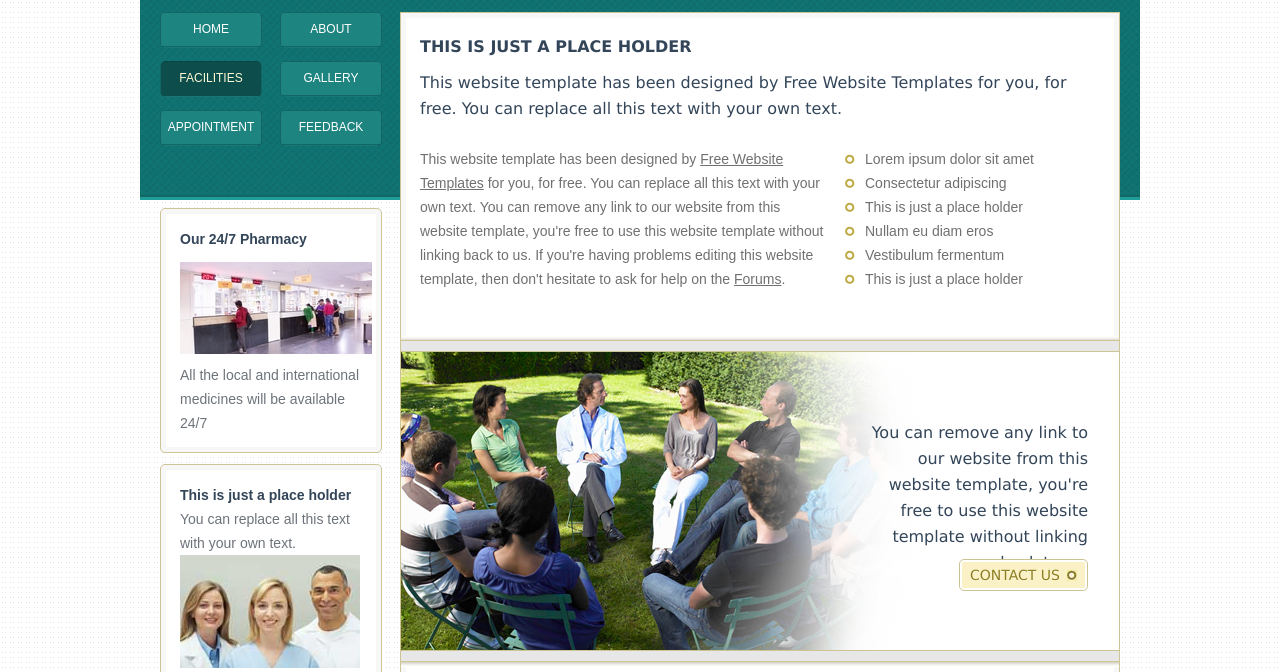
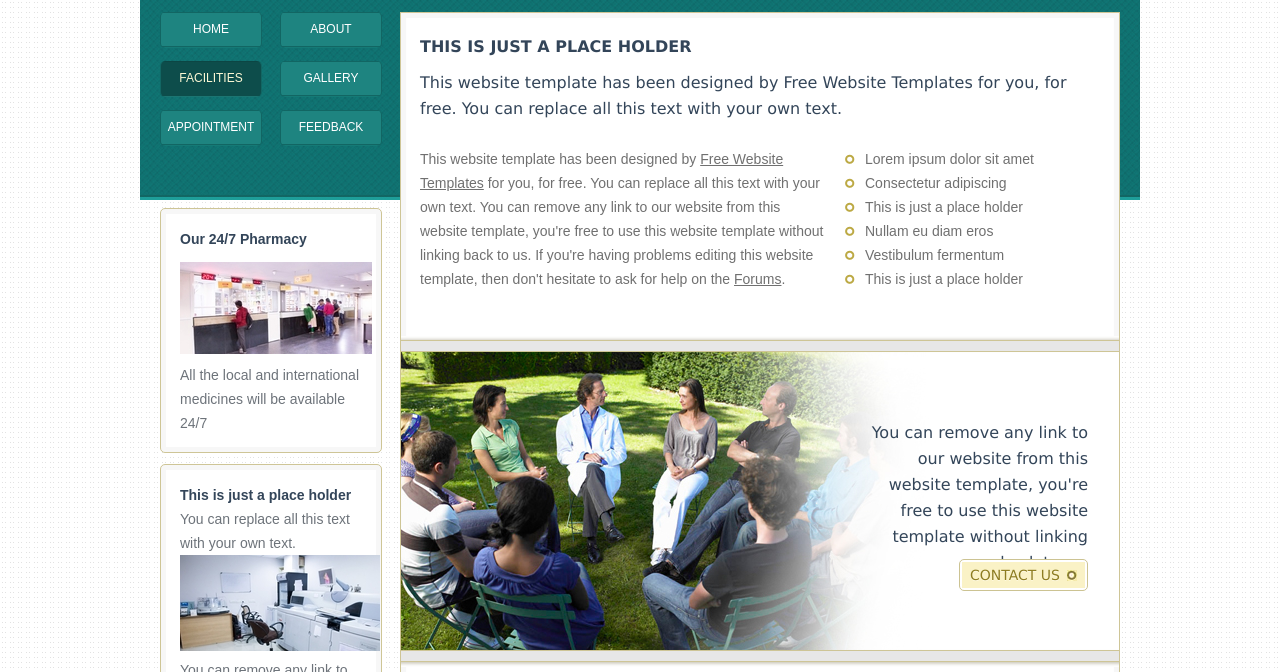
Before and after one commit to ShanmukhaSrinivas/Hospital_Management, a plain HTML site: page programs.html in a window 1280 px wide. Shown: the part 80-752 px from the top of the page. Drawn offline with Linux system fonts and the light colour scheme.

Commit message:
Modified

```diff
--- a/programs.html
+++ b/programs.html
@@ -47,7 +47,7 @@
 						<p>
 							You can replace all this text with your own text.
 						</p>
-						<img src="images/doctors-and-nurse.jpg" alt="">
+						<img src="photos/lab.jpg" alt="">
 						<p>
 							You can remove any link to our website from this website template, you&#39;re free to use this website template without linking back to us. You can remove any link to our website from this website template, you&#39;re free to use this website template without linking back to us. This is a place holder, so you can see what the site would look like.
 						</p>
```
Also changed, not shown: photos/lab.jpg (added).
